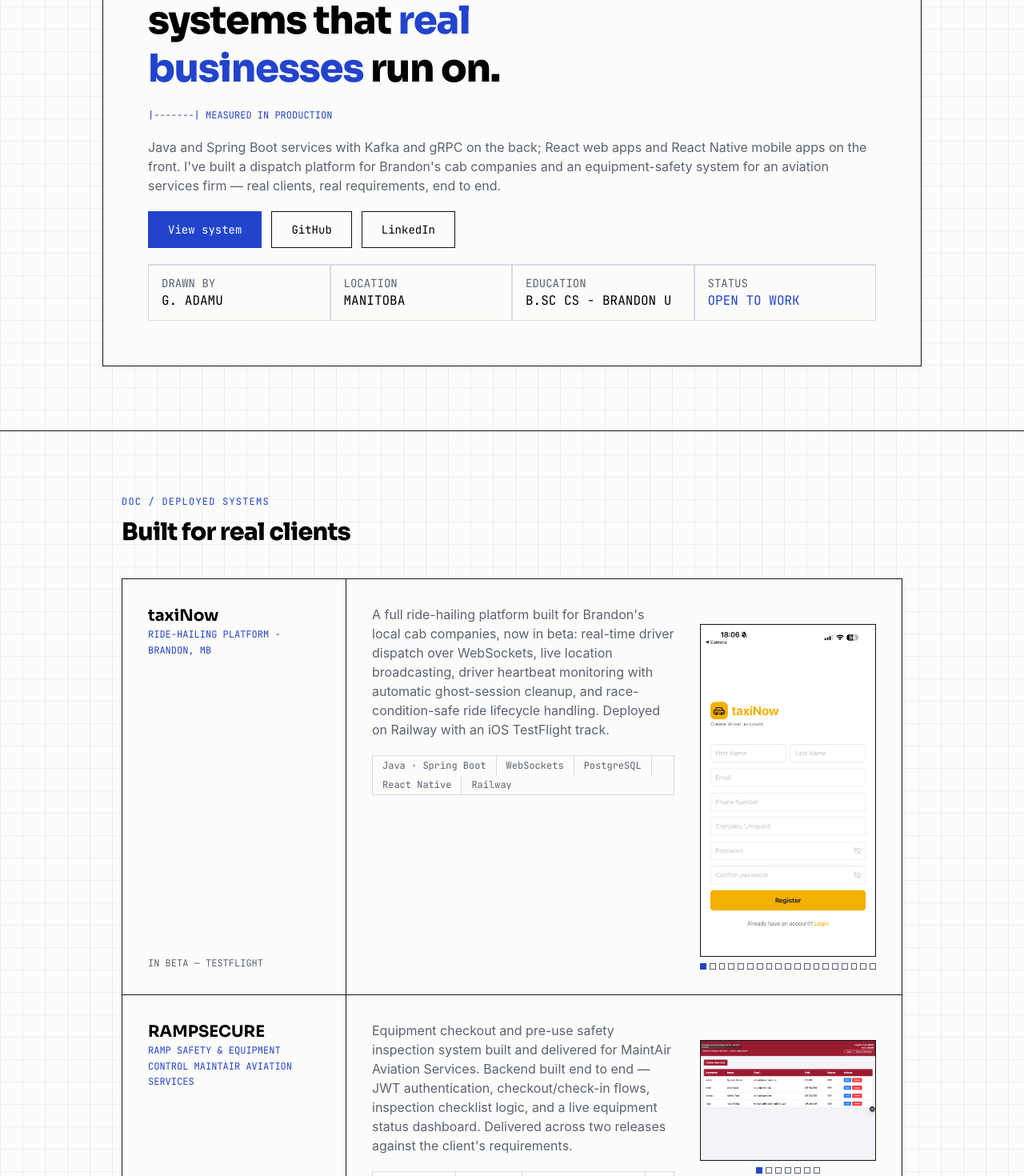
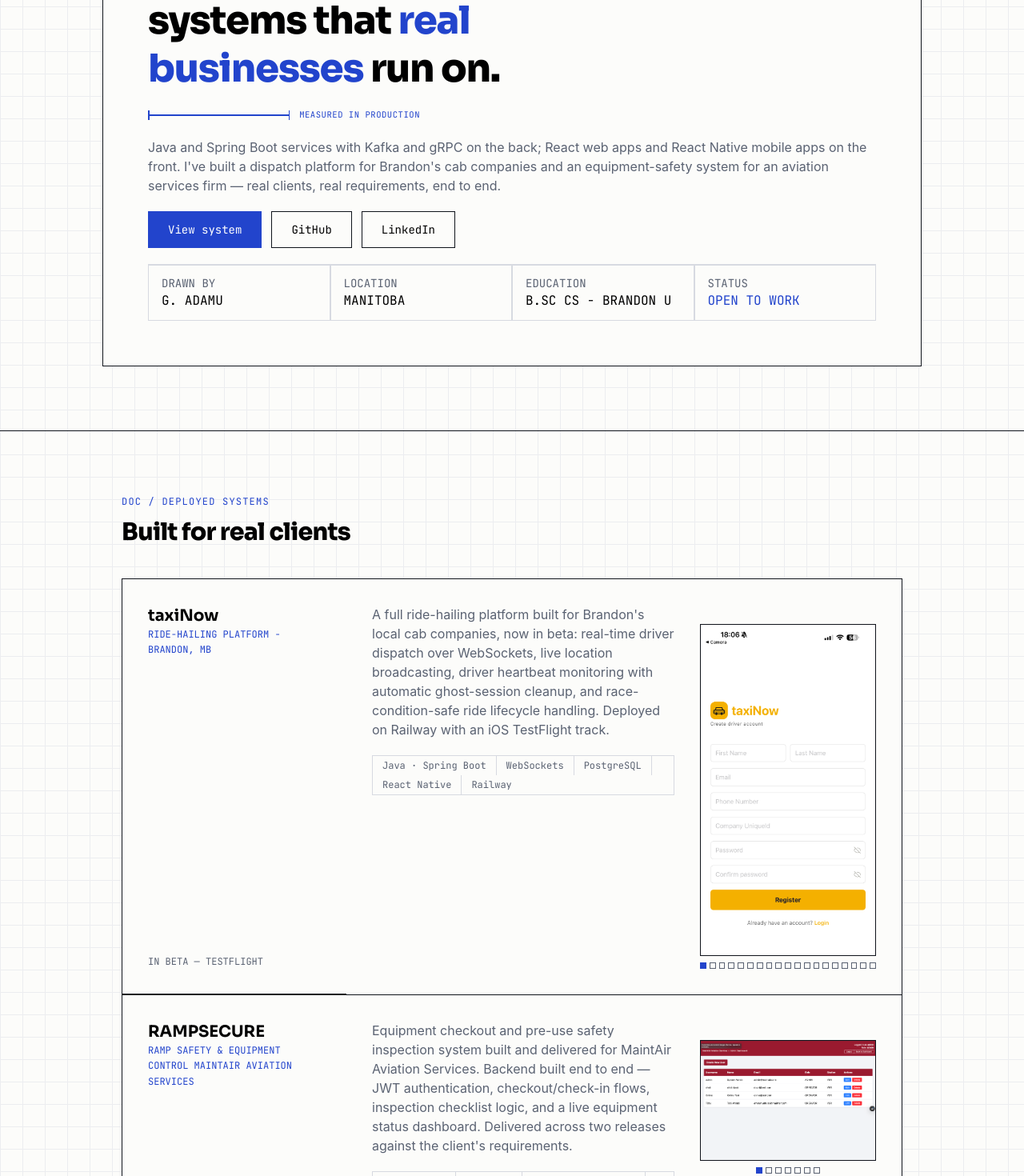
Before and after one commit to greatadams/personal-portfolio, a React (Vite) app: page / in a window 1280 px wide. Shown: the part 300-1770 px from the top of the page at 80% size. Built offline with nearby package versions, Linux system fonts and the light colour scheme.

Commit message:
Add scroll reveal with IntersectionObserver,slide-in,rise aniniamations

```diff
--- a/src/App.tsx
+++ b/src/App.tsx
@@ -4,16 +4,25 @@
 import StackTable from './components/StackTable';
 import Projects from './components/Projects';
 import Footer from './components/Footer';
+import Reveal from './components/Reveal';
 
 function App() {
   return (
     <>
       <Nav />
       <Hero />
-      <Projects />
-      <StackTable />
-      <Experiences />
-      <Footer />
+      <Reveal>
+        <Projects />
+      </Reveal>
+      <Reveal>
+        <StackTable />
+      </Reveal>
+      <Reveal>
+        <Experiences />
+      </Reveal>
+      <Reveal>
+        <Footer />
+      </Reveal>
     </>
   );
 }
--- a/src/components/Hero.tsx
+++ b/src/components/Hero.tsx
@@ -1,18 +1,25 @@
 export default function Hero() {
   return (
-    <header className="border-ink py-20  border-b-[1.5px]">
+    <header className="border-ink py-20  border-b-[1.5px] rise d1">
       <div className=" max-w-5xl mx-auto px-6 border-[1.5px] border-ink bg-paper p-6 md:p-14 space-y-5">
-        <h3 className="font-mono text-sm text-cobalt">
+        <h3 className="font-mono text-sm text-cobalt rise d1">
           Software Developer — Distributed Backends · Web & Mobile Frontends
         </h3>
-        <h1 className="text-3xl md:text-5xl font-display font-extrabold leading-tight tracking-tight max-w-[17ch]">
+        <h1 className="text-3xl md:text-5xl font-display font-extrabold leading-tight tracking-tight max-w-[17ch] rise d2">
           I build production systems that{' '}
           <span className="text-cobalt">real businesses </span> run on.
         </h1>
-        <p className="text-xs font-mono text-cobalt">
-          |-------| MEASURED IN PRODUCTION
-        </p>
-        <p className="text-ink-2">
+        <div className="flex items-center gap-3 max-w-[340px] rise d3 slide-in">
+          <div className="flex items-center flex-1">
+            <div className="w-[1.5px] h-3 bg-cobalt"></div>
+            <div className="h-[1.5px] bg-cobalt flex-1"></div>
+            <div className="w-[1.5px] h-3 bg-cobalt"></div>
+          </div>
+          <span className="font-mono text-[0.66rem] tracking-wider text-cobalt whitespace-nowrap ">
+            MEASURED IN PRODUCTION
+          </span>
+        </div>
+        <p className="text-ink-2 rise d4">
           Java and Spring Boot services with Kafka and gRPC on the back; React
           web apps and React Native mobile apps on the front. I've built a
           dispatch platform for Brandon's cab companies and an equipment-safety
@@ -20,7 +27,7 @@
           requirements, end to end.
         </p>
 
-        <ul className="flex flex-wrap gap-3  border-ink list-none bg-paper">
+        <ul className="flex flex-wrap gap-3  border-ink list-none bg-paper rise d5">
           <li>
             <a
               href="#work"
@@ -47,7 +54,7 @@
           </li>
         </ul>
 
-        <div className="grid grid-cols-2 md:grid-cols-4 font-mono border-t-[1.5px] border-line ">
+        <div className="grid grid-cols-2 md:grid-cols-4 font-mono border-t-[1.5px] border-line  rise d6">
           <div className="border-[0.5px] border-line px-4 py-3">
             <p className="text-sm  text-ink-2">DRAWN BY</p>
             <p>G. ADAMU</p>
--- a/src/components/Projects.tsx
+++ b/src/components/Projects.tsx
@@ -17,19 +17,20 @@
         {projects.map((project) => {
           return (
             <div
-              className="bg-paper grid grid-cols-1 md:grid-cols-[280px_1fr] border-[1.5px] border-ink mb-[-1.5px]"
+              className="bg-paper grid grid-cols-1 md:grid-cols-[280px_1fr] border-[1.5px] border-ink mb-[-1.5px]
+               hover:-translate-x-1 hover:-translate-y-1 hover:shadow-[6px_6px_0_#10141C]  hover:z-10 transition relative"
               key={project.projectTitle}
             >
-              <div className="border-b-[1.5px] md:border-b-0 md:border-r-[1.5px] border-ink  p-8 flex flex-col  ">
-                <span className="font-display font-bold text-xl">
+              <div className="border-b-[1.5px] md:border-b-0md:border-r-[1.5px] border-ink  p-8 flex flex-col  ">
+                <h3 className="font-display font-bold text-xl">
                   {project.projectTitle}
-                </span>
-                <span className="font-mono text-xs text-cobalt leading-relaxed">
+                </h3>
+                <p className="font-mono text-xs text-cobalt leading-relaxed">
                   {project.projectSubtitle}
-                </span>
-                <span className="mt-auto font-mono text-xs text-ink-2">
+                </p>
+                <p className="mt-auto font-mono text-xs text-ink-2">
                   {project.projectStatus}
-                </span>
+                </p>
               </div>
 
               <div
--- /dev/null
+++ b/src/components/Reveal.tsx
@@ -0,0 +1,30 @@
+import { useEffect, useRef, useState } from 'react';
+
+export default function Reveal({ children }: { children: React.ReactNode }) {
+  const ref = useRef<HTMLDivElement>(null);
+  const [visible, setVisible] = useState(false);
+
+  useEffect(() => {
+    const el = ref.current;
+    if (!el) return;
+
+    const observer = new IntersectionObserver(
+      (entries) => {
+        if (entries[0].isIntersecting) {
+          setVisible(true);
+          observer.unobserve(el);
+        }
+      },
+      { threshold: 0.15 },
+    );
+
+    observer.observe(el);
+    return () => observer.disconnect();
+  }, []);
+
+  return (
+    <div ref={ref} className={`reveal ${visible ? 'visible' : ''}`}>
+      {children}
+    </div>
+  );
+}
--- a/src/index.css
+++ b/src/index.css
@@ -20,3 +20,32 @@
     linear-gradient(90deg, #ECEDF0 1px, transparent 1px);
   background-size: 28px 28px;
 }
+
+@keyframes rise {
+  from { opacity: 0; transform: translateY(16px); }
+  to   { opacity: 1; transform: none; }
+}
+.rise { opacity: 0; animation: rise 0.7s cubic-bezier(0.2,0.7,0.2,1) forwards; }
+.d1 { animation-delay: 0.15s; }
+.d2 { animation-delay: 0.3s; }
+.d3 { animation-delay: 0.45s; }
+.d4 { animation-delay: 0.6s; }
+.d5 { animation-delay: 0.75s; }
+ .d6 { animation-delay: 0.9s; }
+
+@media (prefers-reduced-motion: reduce) {
+  .rise { opacity: 1; animation: none; }
+}
+
+@keyframes slideIn {
+  from { opacity: 0; transform: translateX(-12px); }
+  to   { opacity: 1; transform: none; }
+}
+.slide-in { opacity: 0; animation: slideIn 0.6s cubic-bezier(0.2,0.7,0.2,1) 1.1s forwards; }
+
+.reveal { opacity: 0; transform: translateY(24px); transition: opacity 0.6s ease, transform 0.6s ease; }
+.reveal.visible { opacity: 1; transform: none; }
+
+@media (prefers-reduced-motion: reduce) {
+  .reveal { opacity: 1; transform: none; transition: none; }
+}
```
